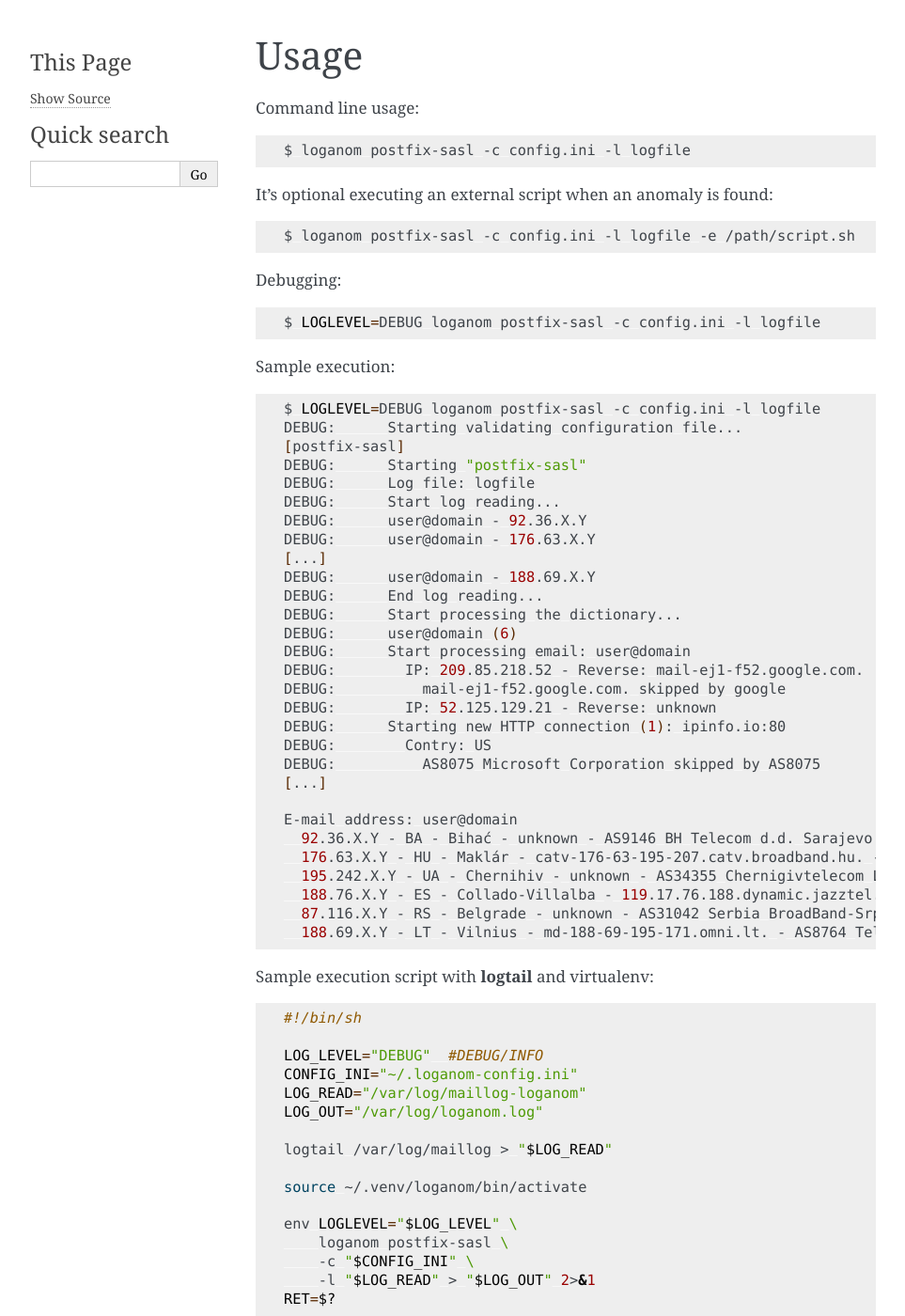
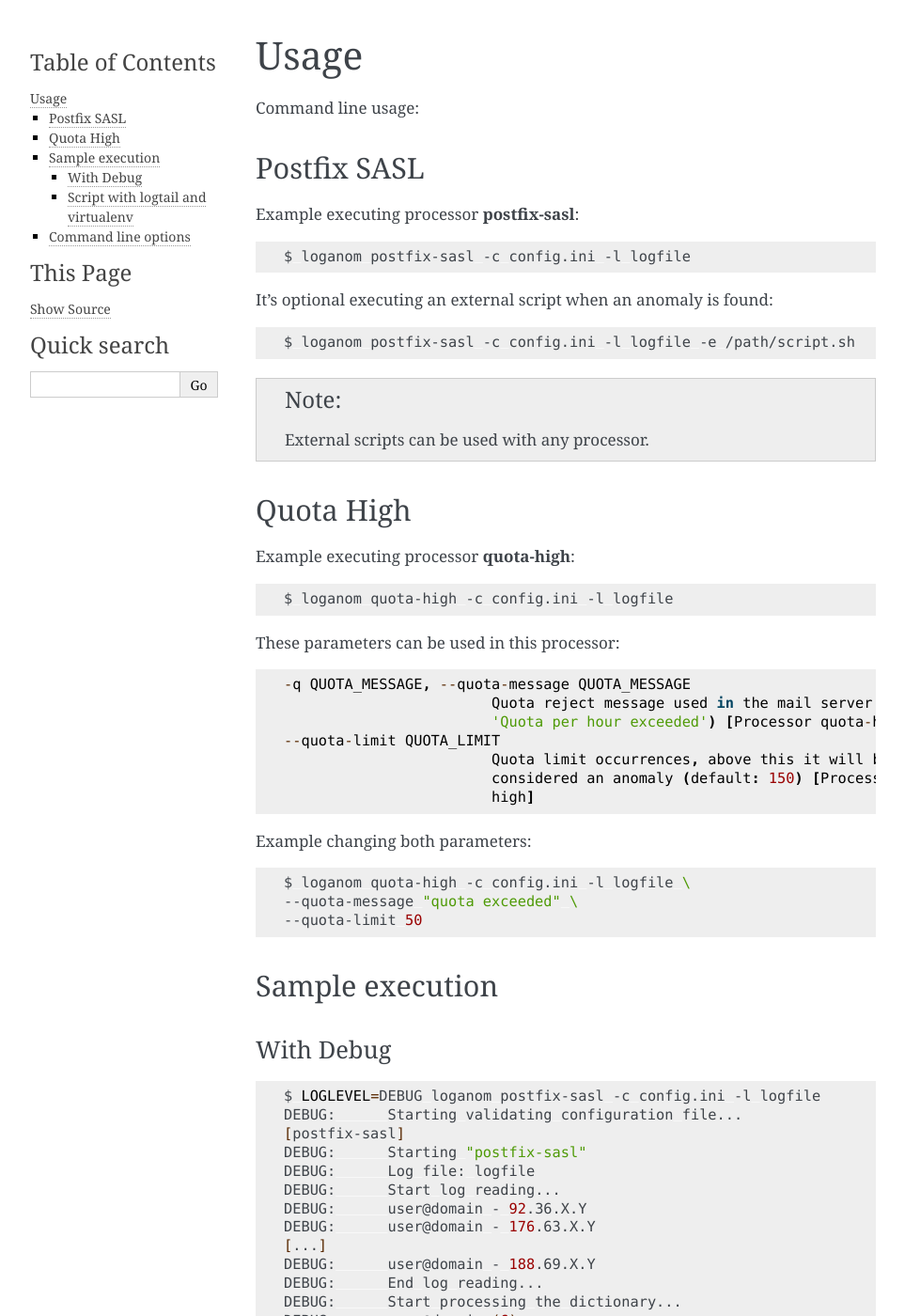
Before and after one commit to dbaio/loganom, a Sphinx documentation site: the page built from docs/usage.rst, in a window 1280 px wide and 1400 px high. Shown: the whole window at 94% size, without its empty margins (148-1111 px from the left). Built offline with Sphinx 7.4.7, drawn with Linux system fonts in a browser that asks for light colours; some of the changed text lies outside the part shown.

Commit message:
Add new processor quota_high, Improve docs

```diff
--- a/README.rst
+++ b/README.rst
@@ -21,9 +21,6 @@ their botnets to send emails (spam/virus/phishing/etc) with that credential.
 This can be observed when a user that usually connects from the same country,
 suddenly send emails from all around the world.
 
-Many small and medium companies that have only local users (in the same
-country) can use this processor.
-
 This is an *experimental* program.
 
 Installation
--- a/docs/index.rst
+++ b/docs/index.rst
@@ -38,6 +37,7 @@ This is an *experimental* program.
    :caption: Contents:
 
    install
+   processor
    usage
    config
    changelog
--- a/docs/usage.rst
+++ b/docs/usage.rst
@@ -1,12 +1,16 @@
 Usage
------
+=====
 
 Command line usage:
+
+Postfix SASL
+------------
+
+Example executing processor **postfix-sasl**:
 
 .. code-block:: sh
 
     $ loganom postfix-sasl -c config.ini -l logfile
-
 
 It's optional executing an external script when an anomaly is found:
 
@@ -14,15 +18,49 @@ It's optional executing an external script when an anomaly is found:
 
     $ loganom postfix-sasl -c config.ini -l logfile -e /path/script.sh
 
+.. note::
 
-Debugging:
+   External scripts can be used with any processor.
+
+
+Quota High
+----------
+
+Example executing processor **quota-high**:
 
 .. code-block:: sh
 
-    $ LOGLEVEL=DEBUG loganom postfix-sasl -c config.ini -l logfile
+    $ loganom quota-high -c config.ini -l logfile
 
 
-Sample execution:
+These parameters can be used in this processor:
+
+::
+
+    -q QUOTA_MESSAGE, --quota-message QUOTA_MESSAGE
+                            Quota reject message used in the mail server (default:
+                            'Quota per hour exceeded') [Processor quota-high]
+    --quota-limit QUOTA_LIMIT
+                            Quota limit occurrences, above this it will be
+                            considered an anomaly (default: 150) [Processor quota-
+                            high]
+
+
+Example changing both parameters:
+
+.. code-block:: sh
+
+    $ loganom quota-high -c config.ini -l logfile \
+    --quota-message "quota exceeded" \
+    --quota-limit 50
+
+
+Sample execution
+----------------
+
+
+With Debug
+~~~~~~~~~~
 
 .. code-block:: sh
 
@@ -40,9 +78,9 @@ Sample execution:
     DEBUG:	Start processing the dictionary...
     DEBUG:	user@domain (6)
     DEBUG:	Start processing email: user@domain
-    DEBUG:	  IP: 209.85.218.52 - Reverse: mail-ej1-f52.google.com.
+    DEBUG:	  IP: 209.85.X.Y - Reverse: mail-ej1-f52.google.com.
     DEBUG:	    mail-ej1-f52.google.com. skipped by google
-    DEBUG:	  IP: 52.125.129.21 - Reverse: unknown
+    DEBUG:	  IP: 52.125.X.Y - Reverse: unknown
     DEBUG:	Starting new HTTP connection (1): ipinfo.io:80
     DEBUG:	  Contry: US
     DEBUG:	    AS8075 Microsoft Corporation skipped by AS8075
@@ -50,14 +88,15 @@ Sample execution:
 
     E-mail address: user@domain
       92.36.X.Y - BA - Bihać - unknown - AS9146 BH Telecom d.d. Sarajevo
-      176.63.X.Y - HU - Maklár - catv-176-63-195-207.catv.broadband.hu. - AS6830 Liberty Global B.V.
+      176.63.X.Y - HU - Maklár - catv-Y-X-195-207.catv.broadband.hu. - AS6830 Liberty Global B.V.
       195.242.X.Y - UA - Chernihiv - unknown - AS34355 Chernigivtelecom LLC
-      188.76.X.Y - ES - Collado-Villalba - 119.17.76.188.dynamic.jazztel.es. - AS12479 Orange Espagne SA
+      188.76.X.Y - ES - Collado-Villalba - Y.X.76.188.dynamic.jazztel.es. - AS12479 Orange Espagne SA
       87.116.X.Y - RS - Belgrade - unknown - AS31042 Serbia BroadBand-Srpske Kablovske mreze d.o.o.
-      188.69.X.Y - LT - Vilnius - md-188-69-195-171.omni.lt. - AS8764 Telia Lietuva, AB
+      188.69.X.Y - LT - Vilnius - md-Y-X-195-171.omni.lt. - AS8764 Telia Lietuva, AB
 
 
-Sample execution script with **logtail** and virtualenv:
+Script with logtail and virtualenv
+~~~~~~~~~~~~~~~~~~~~~~~~~~~~~~~~~~
 
 .. code-block:: sh
 
@@ -88,20 +127,30 @@ If you want to execute **loganom** for instance, in every hour, you can use
 avoid reprocessing all log.
 
 
-Command line options:
+Command line options
+--------------------
 
 .. code-block:: sh
 
     $ loganom --help
-    usage: main.py [-h] [-c CONFIG] [-l LOG] [-e EXEC] {postfix-sasl,foo}
+    usage: main.py [-h] [-c CONFIG] [-l LOG] [-e EXEC] [-q QUOTA_MESSAGE]
+                [--quota-limit QUOTA_LIMIT]
+                {postfix-sasl,quota-high,foo}
 
     positional arguments:
-    {postfix-sasl,foo}
+    {postfix-sasl,quota-high,foo}
 
     optional arguments:
-    -h, --help              show this help message and exit
+    -h, --help            show this help message and exit
     -c CONFIG, --config CONFIG
-                            Path for configuration file
-    -l LOG, --log LOG       Path for log file
-    -e EXEC, --exec EXEC    External script to be executed when an anomaly is
+                            Path for configuration file (default: ./config.ini)
+    -l LOG, --log LOG     Path for log file (default: /var/log/maillog)
+    -e EXEC, --exec EXEC  External script to be executed when an anomaly is
                             found
+    -q QUOTA_MESSAGE, --quota-message QUOTA_MESSAGE
+                            Quota reject message used in the mail server (default:
+                            'Quota per hour exceeded') [Processor quota-high]
+    --quota-limit QUOTA_LIMIT
+                            Quota limit occurrences, above this it will be
+                            considered an anomaly (default: 150) [Processor quota-
+                            high]
```
Also changed, not shown: other parts of docs/index.rst (+1 -2 lines), docs/changelog.rst (+9 -0 lines), docs/processor.rst (added, +57 -0 lines), 4 other files.
